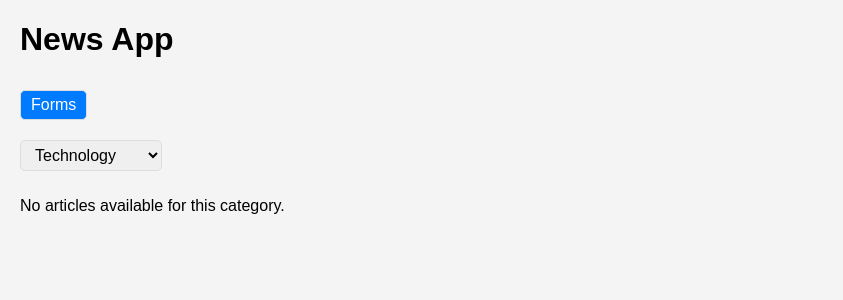
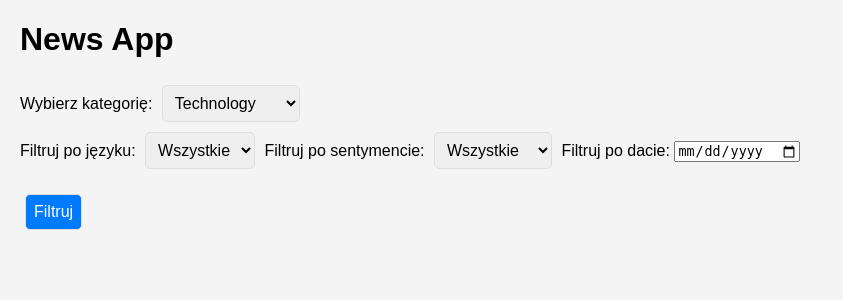
Before and after one commit to Talareto/SWP, a Flask app: page / in a window 1280 px wide. Shown: the top 300 px of the page, without its empty margins (0-843 px from the left). Run offline with Flask 3, Linux system fonts and the light colour scheme; data that the repository does not hold is empty; parts of the project's set-up code (start-up, migrations or seed data) failed here and were passed over.

Commit message:
Filtry do naprawy

```diff
--- a/app.py
+++ b/app.py
@@ -17,7 +17,7 @@ import base64
 import matplotlib
 matplotlib.use('Agg')
 import matplotlib.pyplot as plt
-
+from datetime import datetime
 
 nltk.download('wordnet')
 nltk.download('vader_lexicon')
@@ -126,18 +126,18 @@ def jaccard_similarity(str1, str2, k=3):
     return len(set1 & set2) / len(set1 | set2)
 
 
+sia = SentimentIntensityAnalyzer()
+def analyze_sentiment(text):
 
-def analyze_sentiment(text):
-    sia = SentimentIntensityAnalyzer()
     sentiment_score = sia.polarity_scores(text)['compound']
 
     # Klasyfikacja
     if sentiment_score > 0.2:
-        return "Pozytywny"
+        return "pozytywny"  # 🔹 Upewniamy się, że wartość jest w małych literach
     elif sentiment_score < -0.2:
-        return "Negatywny"
+        return "negatywny"
     else:
-        return "Neutralny"
+        return "neutralny"
 
 
     DetectorFactory.seed = 0
@@ -176,32 +176,88 @@ def generate_wordcloud(text):
 
 
 
+
+
 @app.route('/', methods=['GET', 'POST'])
 def index():
     category = request.form.get('category', 'technology')
+    selected_language = request.form.get('language', 'all')
+    selected_sentiment = request.form.get('sentiment', 'all').lower().strip()  # 🔹 Upewniamy się, że jest poprawny format
+    selected_date = request.form.get('date', '')
 
-    # Pobieranie nowych artykułów z API
+    # Pobieranie artykułów z API
     newsapi_articles = get_articles(category)
-    save_articles(newsapi_articles)  # Zapisujemy nowe artykuły do bazy danych
 
-    # Pobieranie wszystkich artykułów z bazy dla wybranej kategorii
+    # **Analiza języka i sentymentu dla artykułów z API**
+    processed_newsapi_articles = [
+        {
+            'title': article.get('title', 'No title'),
+            'description': article.get('description', 'No description available'),
+            'url': article.get('url', '#'),
+            'publishedAt': article.get('publishedAt', 'N/A'),
+            'language': detect_language(article.get('title', '') + " " + article.get('description', '')),
+            'sentiment': analyze_sentiment(article.get('title', '') + " " + article.get('description', ''))
+        }
+        for article in newsapi_articles
+    ]
+
+    save_articles(newsapi_articles)  # Zapisujemy artykuły do bazy (bez języka i sentymentu)
+
+    # Pobieranie artykułów z bazy
     all_articles = Article.query.filter(Article.title.ilike(f"%{category}%")).all()
 
-    # Łączenie artykułów z bazy i nowych, sortowanie po dacie
-    combined_articles = newsapi_articles + [
+    # **Dynamiczna analiza języka i sentymentu dla artykułów z bazy**
+    processed_db_articles = [
         {
             'title': article.title,
             'description': article.description or 'No description available',
             'url': article.url,
-            'publishedAt': article.published_at
+            'publishedAt': article.published_at,
+            'language': detect_language(article.title + " " + (article.description or "")),
+            'sentiment': analyze_sentiment(article.title + " " + (article.description or ""))
         }
         for article in all_articles
     ]
 
-    # Sortowanie według daty publikacji (najnowsze pierwsze)
-    combined_articles.sort(key=lambda x: x['publishedAt'], reverse=True)
+    # **Łączenie artykułów**
+    combined_articles = processed_newsapi_articles + processed_db_articles
+
+    # **Konwersja daty na obiekt datetime**
+    for article in combined_articles:
+        try:
+            article["publishedAt"] = datetime.strptime(article["publishedAt"], "%Y-%m-%dT%H:%M:%SZ")
+        except ValueError:
+            article["publishedAt"] = None  # Jeśli format jest błędny, przypisz None
+
+    # **Filtr języka**
+    if selected_language and selected_language != "all":
+        combined_articles = [article for article in combined_articles if article['language'] == selected_language]
+
+    # **🔹 Poprawiony filtr sentymentu**
+    if selected_sentiment and selected_sentiment != "all":
+        print(f"Filtrujemy po sentymencie: {selected_sentiment}")  # Testowanie
+        combined_articles = [article for article in combined_articles if article['sentiment'].lower() == selected_sentiment]
+
+    # **Filtr daty**
+    if selected_date:
+        selected_date_obj = datetime.strptime(selected_date, "%Y-%m-%d")
+        combined_articles = [article for article in combined_articles if article["publishedAt"] and article["publishedAt"].date() >= selected_date_obj.date()]
+
+    # **Sortowanie według daty publikacji**
+    combined_articles.sort(key=lambda x: x["publishedAt"] if x["publishedAt"] else datetime.min, reverse=True)
+
+    # **Testowanie, czy wartości są poprawnie przypisane**
+    for article in combined_articles[:5]:  # Sprawdź pierwsze 5 artykułów
+        print(f"Tytuł: {article['title']}")
+        print(f"Język: {article['language']}")
+        print(f"Sentiment: {article['sentiment']}")
+        print(f"Data publikacji: {article['publishedAt']}")
+        print("-" * 40)
 
     return render_template('index.html', articles=combined_articles, selected_category=category)
+
+
+
 
 @app.route('/forms', methods=['GET'])
 def show_form():
@@ -211,7 +267,7 @@ def show_form():
 def search():
     search_query = request.form.get('searchWord', '').strip()
     if not search_query:
-        return render_template('forms.html', articles=[], wordcloud_image=None)
+        return render_template('forms.html', articles=[], wordcloud_image=None, query_metrics=None)
 
     articles = Article.query.all()
     article_titles = [article.title.lower() for article in articles]
@@ -231,7 +287,8 @@ def search():
         jaccard_score = jaccard_similarity(search_query, documents[idx])
         tfidf_score = query_vec.dot(X[idx].T).toarray()[0][0]
         final_score = (0.5 * tfidf_score) + (0.3 * lev_score) + (0.2 * jaccard_score)
-        similarity_scores.append((idx, final_score))
+
+        similarity_scores.append((idx, final_score, lev_score, jaccard_score, tfidf_score))
 
     similarity_scores.sort(key=lambda x: x[1], reverse=True)
     top_articles = []
@@ -239,21 +296,32 @@ def search():
     # Przygotowujemy tekst do chmury słów
     wordcloud_text = ""
 
-    for idx, _ in similarity_scores[:5]:
+    for idx, final_score, lev_score, jaccard_score, tfidf_score in similarity_scores[:5]:
         article = articles[idx]
         wordcloud_text += " " + article.title + " " + (article.description or "")
+
+        # Wykrywanie języka
+        article_language = detect_language(article.title + " " + (article.description or ""))
+
         top_articles.append({
             'title': article.title,
             'description': article.description or 'No description available',
             'url': article.url,
             'publishedAt': article.published_at,
-            'sentiment': analyze_sentiment(article.title + " " + (article.description or ""))
+            'sentiment': analyze_sentiment(article.title + " " + (article.description or "")),
+            'levenshtein': round(lev_score, 3),
+            'jaccard': round(jaccard_score, 3),
+            'tfidf': round(tfidf_score, 3),
+            'final_score': round(final_score, 3),
+            'language': article_language
         })
 
     # Generujemy obrazek chmury słów
     wordcloud_image = generate_wordcloud(wordcloud_text)
 
-    return render_template('forms.html', articles=top_articles, wordcloud_image=wordcloud_image)
+    return render_template('forms.html', articles=top_articles, wordcloud_image=wordcloud_image, query_metrics=search_query)
+
+
 
 if __name__ == '__main__':
     app.run(debug=True)
--- a/templates/index.html
+++ b/templates/index.html
@@ -1,5 +1,5 @@
 <!DOCTYPE html>
-<html lang="en">
+<html lang="pl">
 <head>
     <meta charset="UTF-8">
     <meta name="viewport" content="width=device-width, initial-scale=1.0">
@@ -10,6 +10,24 @@
             margin: 20px;
             padding: 0;
             background-color: #f4f4f4;
+        }
+        .filter-container {
+            margin-bottom: 15px;
+        }
+        select, button {
+            margin: 5px;
+            padding: 8px;
+            font-size: 1em;
+            border-radius: 5px;
+            border: 1px solid #ddd;
+        }
+        button {
+            background-color: #007BFF;
+            color: white;
+            cursor: pointer;
+        }
+        button:hover {
+            background-color: #0056b3;
         }
         .article {
             border: 1px solid #ddd;
@@ -33,35 +51,13 @@
         .article a:hover {
             text-decoration: underline;
         }
-        .article small {
-            display: block;
-            margin-top: 5px;
-            color: #999;
-            font-size: 0.9em;
-        }
-        select, button {
-            margin: 10px 0;
-            padding: 5px 10px;
-            font-size: 1em;
-            border-radius: 5px;
-            border: 1px solid #ddd;
-        }
-        button {
-            background-color: #007BFF;
-            color: white;
-            cursor: pointer;
-        }
-        button:hover {
-            background-color: #0056b3;
-        }
     </style>
 </head>
 <body>
     <h1>News App</h1>
-    <button class="goForms" onclick="window.location.href='/forms'">Forms</button>
 
-    <!-- Form wyboru kategorii -->
     <form method="POST">
+        <label for="category">Wybierz kategorię:</label>
         <select name="category" onchange="this.form.submit()">
             <option value="technology" {% if selected_category == 'technology' %} selected {% endif %}>Technology</option>
             <option value="tesla" {% if selected_category == 'tesla' %}selected{% endif %}>Tesla</option>
@@ -70,22 +66,43 @@
             <option value="health" {% if selected_category == 'health' %}selected{% endif %}>Health</option>
             <option value="entertainment" {% if selected_category == 'entertainment' %}selected{% endif %}>Entertainment</option>
         </select>
+
+        <div class="filter-container">
+            <label for="language">Filtruj po języku:</label>
+            <select name="language">
+                <option value="all">Wszystkie</option>
+                <option value="en">Angielski</option>
+                <option value="pl">Polski</option>
+                <option value="fr">Francuski</option>
+                <option value="de">Niemiecki</option>
+            </select>
+
+            <label for="sentiment">Filtruj po sentymencie:</label>
+            <select name="sentiment">
+                <option value="all">Wszystkie</option>
+                <option value="positive">Pozytywny</option>
+                <option value="neutral">Neutralny</option>
+                <option value="negative">Negatywny</option>
+            </select>
+
+            <label for="date">Filtruj po dacie:</label>
+            <input type="date" name="date">
+        </div>
+
+        <button type="submit">Filtruj</button>
     </form>
 
-    <!-- Lista artykułów -->
     <div>
-        {% if articles %}
         {% for article in articles %}
             <div class="article">
                 <h2>{{ article.title }}</h2>
                 <p>{{ article.description }}</p>
+                <p><strong>Język:</strong> {{ article.language if article.language else "Nieznany" }}</p>
+                <p><strong>Sentiment:</strong> {{ article.sentiment if article.sentiment else "Nieznany" }}</p>
+                <p><strong>Data publikacji:</strong> {{ article.publishedAt }}</p>
                 <a href="{{ article.url }}" target="_blank">Read more</a>
-                    <small>Published at: {{ article.publishedAt }}</small>
             </div>
         {% endfor %}
-        {% else %}
-            <p>No articles available for this category.</p>
-        {% endif %}
     </div>
 </body>
 </html>
```
Also changed, not shown: templates/forms.html (+47 -10 lines), 1 other file. Lines whose indentation alone changed are shown as unchanged.
